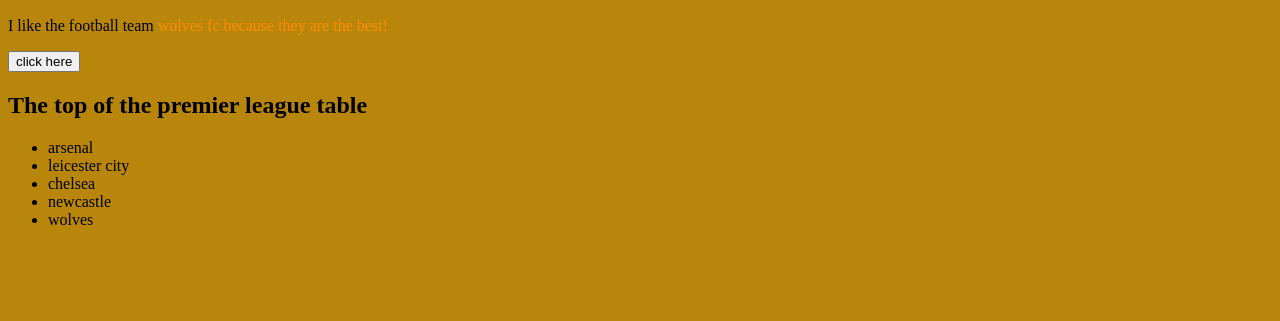
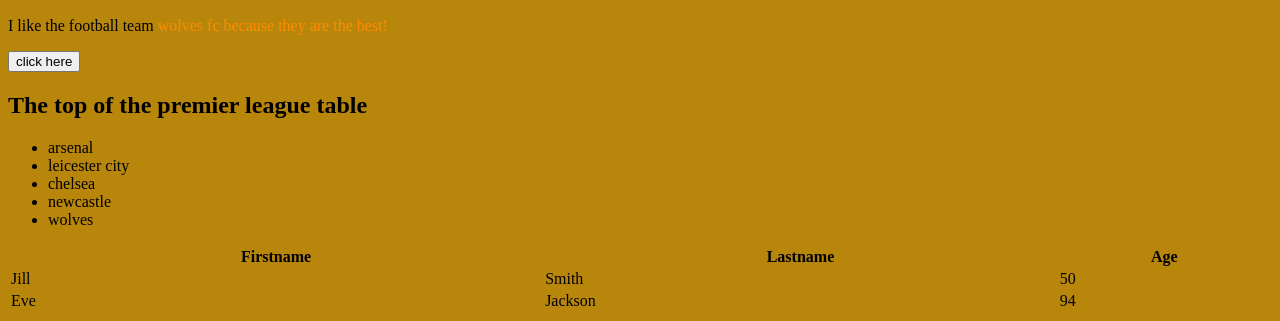
Before and after one commit to emstrez/programming-p, a plain HTML site: page index.html in a window 1280 px wide. Shown: the part 820-1141 px from the top of the page. Before the commit the page ends 1065 px from the top, so only its background shows below. Drawn offline with Linux system fonts and the light colour scheme.

Commit message:
Update index.html

```diff
--- a/index.html
+++ b/index.html
@@ -21,10 +21,22 @@
       <li>newcastle</li>
       <li>wolves</li>
     </ul>
-    <head profile="http://www.w3.org/2005/10/profile">
-<link rel="icon"
-      type="image/png"
-      href="/somewhere/myicon.png" />
-</head>
+   <table style="width:100%">
+  <tr>
+    <th>Firstname</th>
+    <th>Lastname</th>
+    <th>Age</th>
+  </tr>
+  <tr>
+    <td>Jill</td>
+    <td>Smith</td>
+    <td>50</td>
+  </tr>
+  <tr>
+    <td>Eve</td>
+    <td>Jackson</td>
+    <td>94</td>
+  </tr>
+</table>
   </body>
 </html>
```
